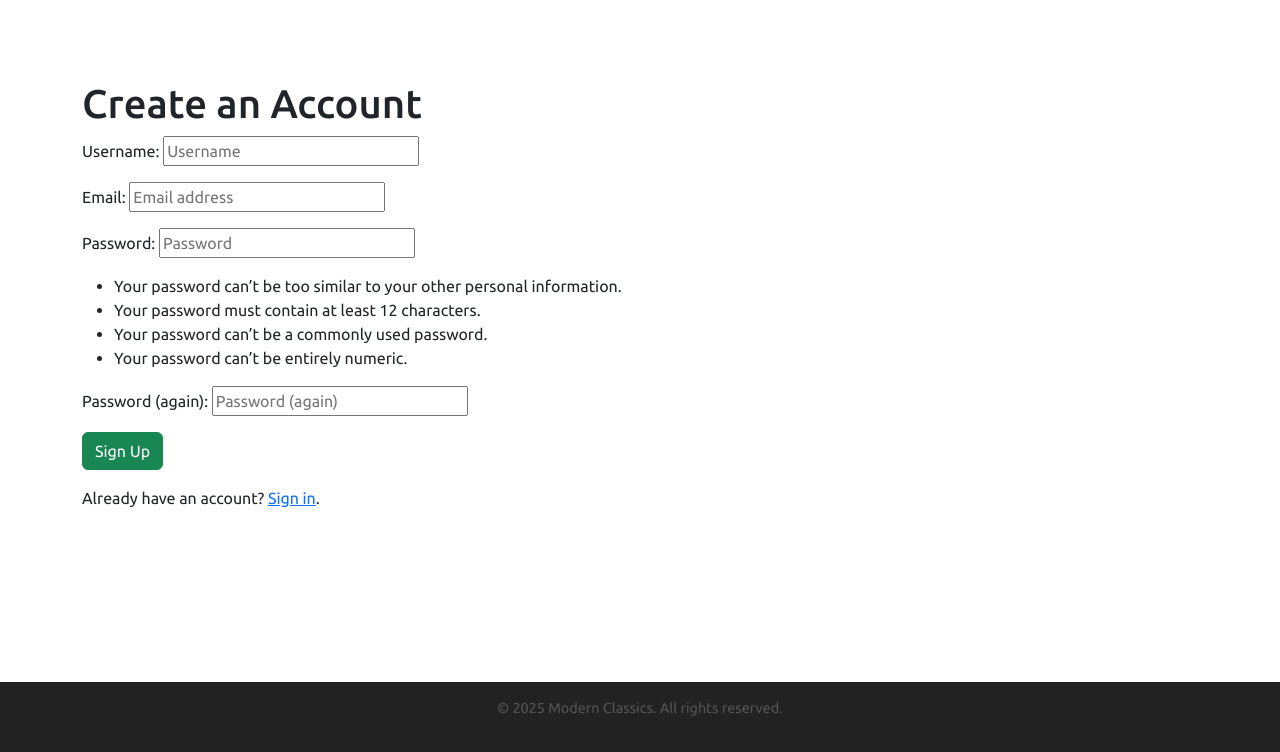
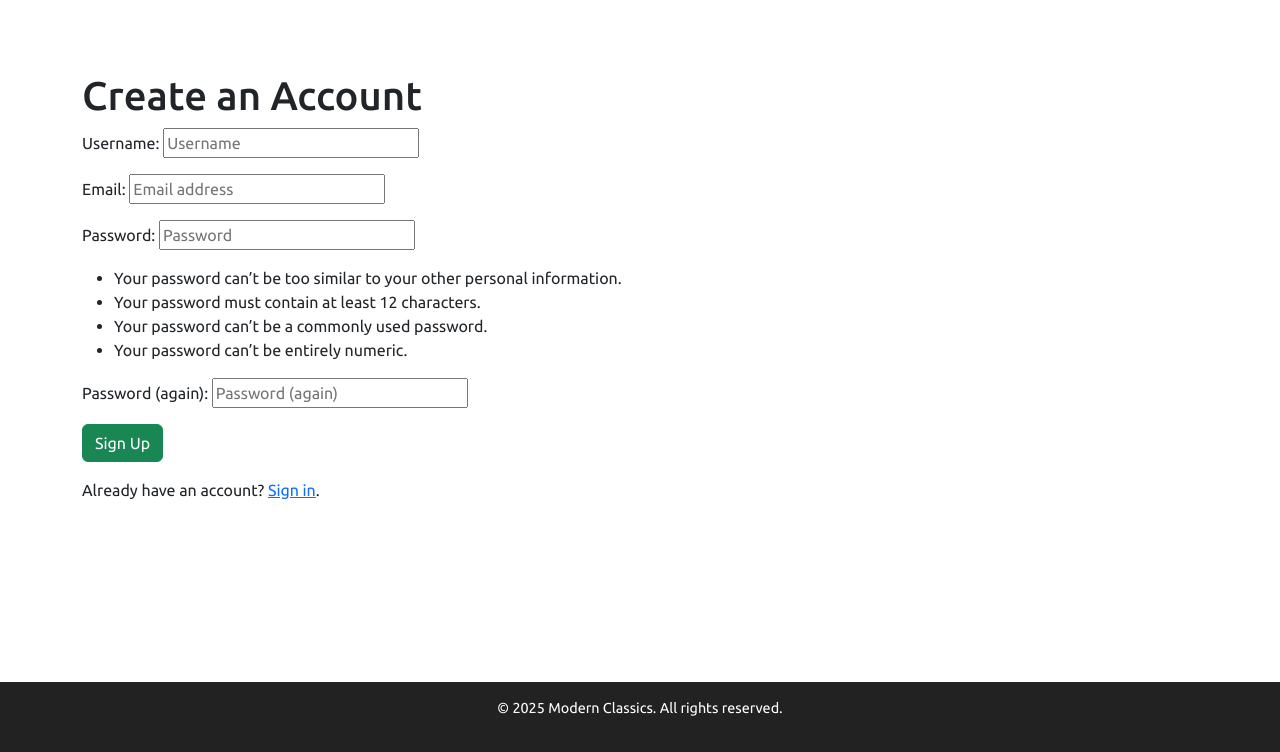
Before and after one commit to KC-85/Modern-Classics, a Django app: page /accounts/signup/ in a window 1280 px wide. Shown: the part 48-800 px from the top of the page. Run offline with Django 5.2, Linux system fonts and the light colour scheme; parts of the project's set-up code (start-up, migrations or seed data) failed here and were passed over.

Commit message:
Adjust padding and change footer font colour

```diff
--- a/static/css/main.css
+++ b/static/css/main.css
@@ -41,8 +41,8 @@ body {
 
 /* 2c. Main content styling */
 main {
-  padding: 2rem 1rem;
-  flex: 1 0 auto;
+  padding: 1.5rem 1rem;
+  flex: 0.5 0 auto;
 }
 
 /* 2d. Footer styling */
@@ -51,6 +51,6 @@ footer {
   padding: 1rem 0;
   background: #222;
   font-size: .9rem;
-  color: #555;
+  color: #ffffff;
   margin-top: auto;
 }
```
